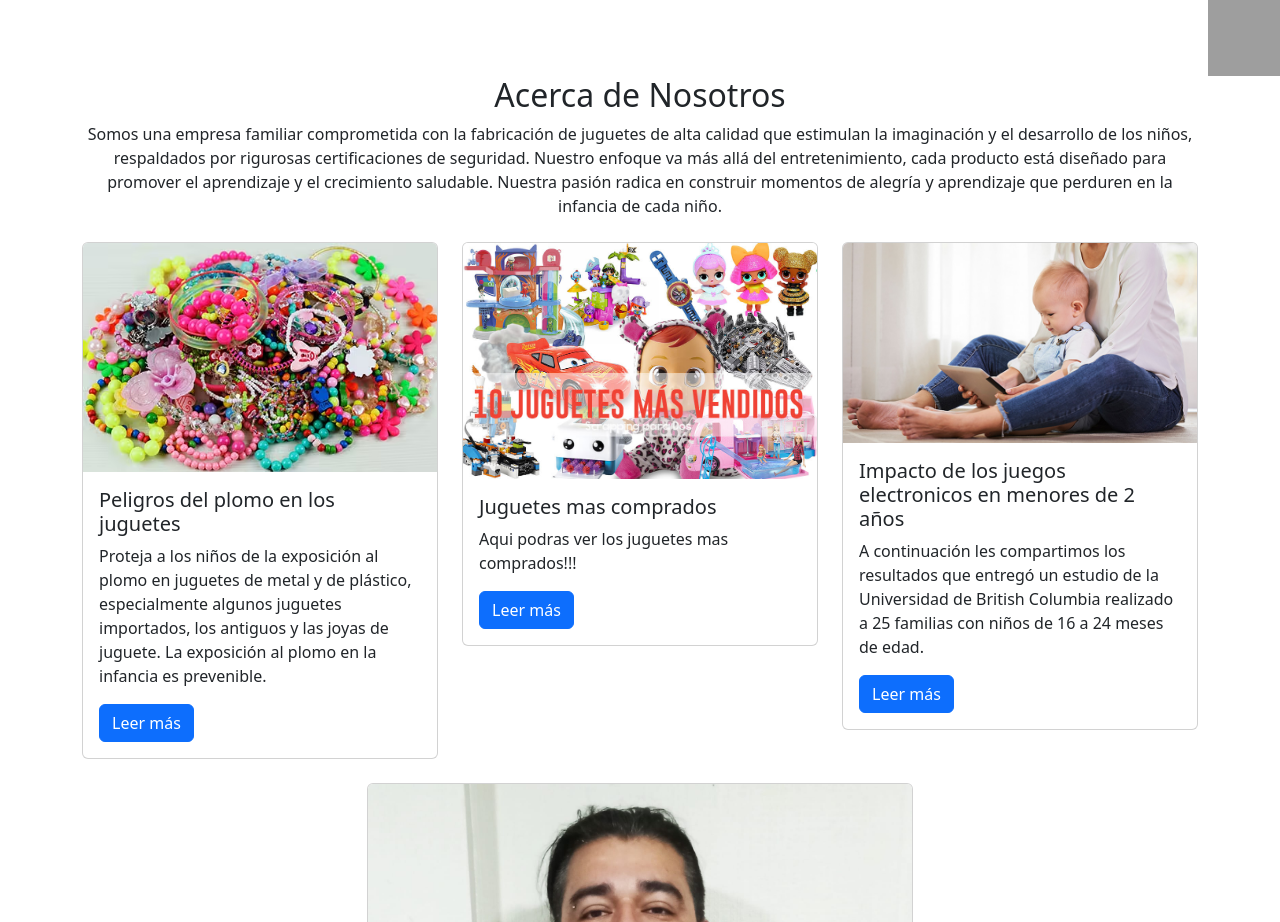
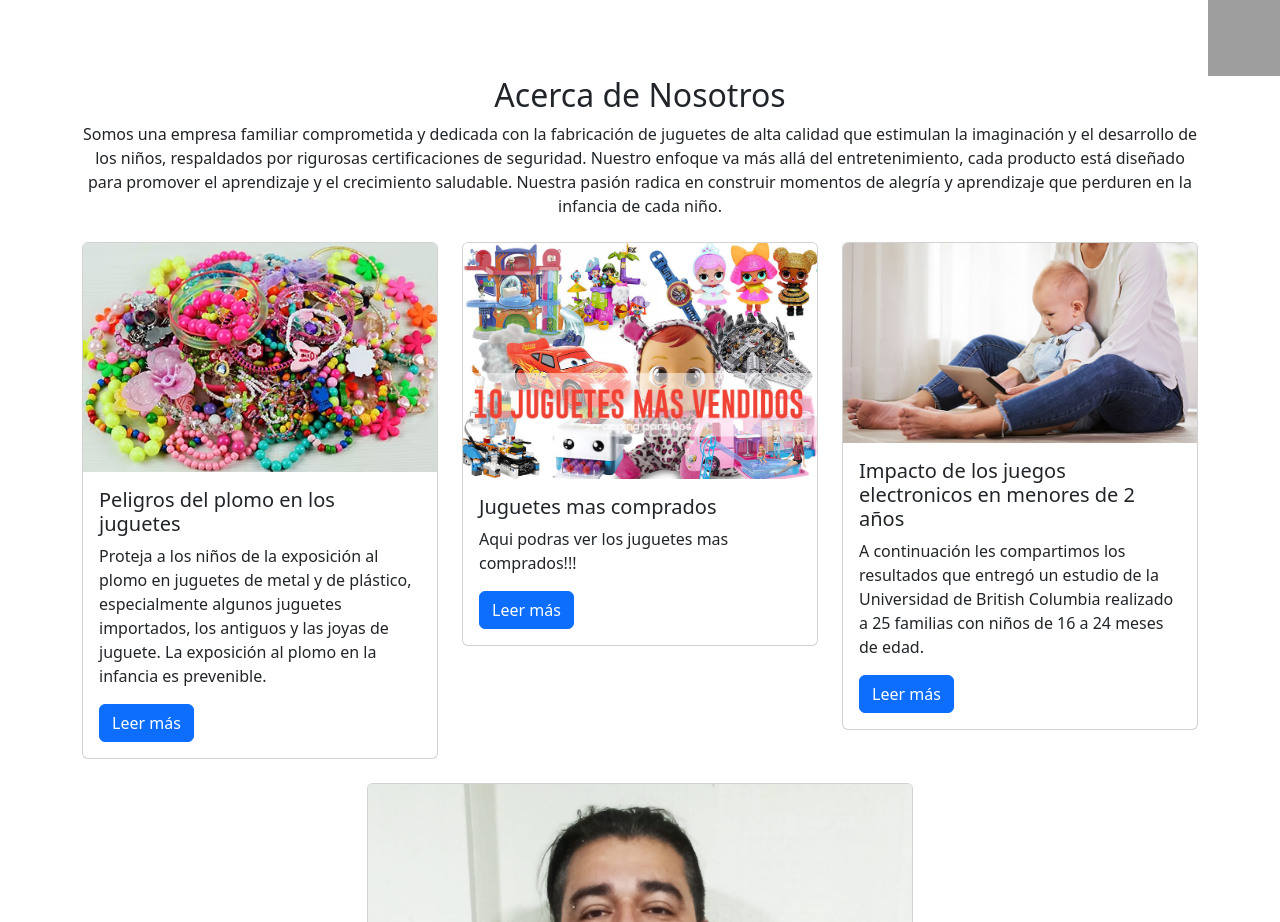
Before and after one commit to matus713/matus, a plain HTML site: page index.html in a window 1280 px wide. Shown: the part 940-1862 px from the top of the page. Drawn offline with nearby package versions, Linux system fonts and the light colour scheme; grey boxes are pictures that could not be loaded.

Commit message:
estructura basica html

```diff
--- a/index.html
+++ b/index.html
@@ -55,7 +55,7 @@
   <div class="about-section">
     <div class="container text-center">
       <h2>Acerca de Nosotros</h2>
-      <p>Somos una empresa familiar comprometida con la fabricación de juguetes de alta calidad que estimulan la imaginación y el desarrollo de los niños, respaldados por rigurosas certificaciones de seguridad. Nuestro enfoque va más allá del entretenimiento, cada producto está diseñado para promover el aprendizaje y el crecimiento saludable. Nuestra pasión radica en construir momentos de alegría y aprendizaje que perduren en la infancia de cada niño.</p>
+      <p>Somos una empresa familiar comprometida y dedicada con la fabricación de juguetes de alta calidad que estimulan la imaginación y el desarrollo de los niños, respaldados por rigurosas certificaciones de seguridad. Nuestro enfoque va más allá del entretenimiento, cada producto está diseñado para promover el aprendizaje y el crecimiento saludable. Nuestra pasión radica en construir momentos de alegría y aprendizaje que perduren en la infancia de cada niño.</p>
     </div>
   </div>
 
```
